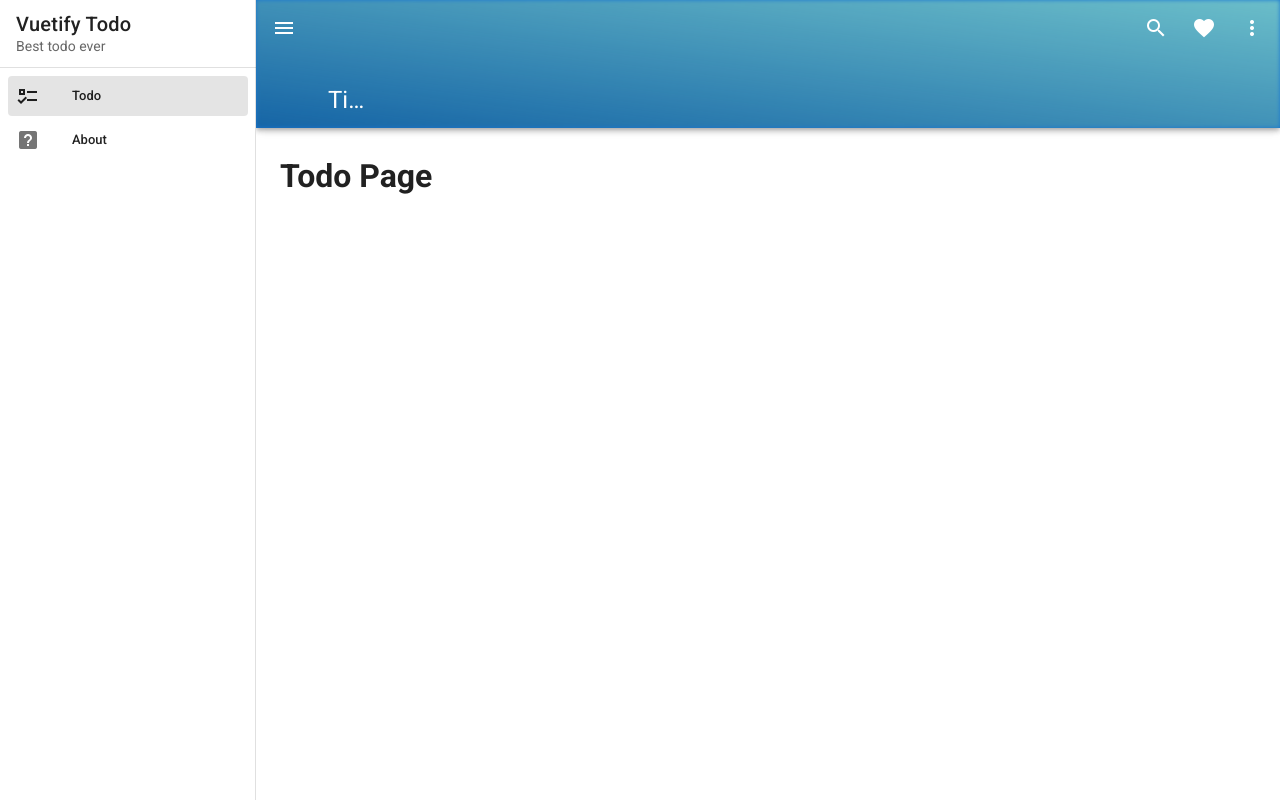
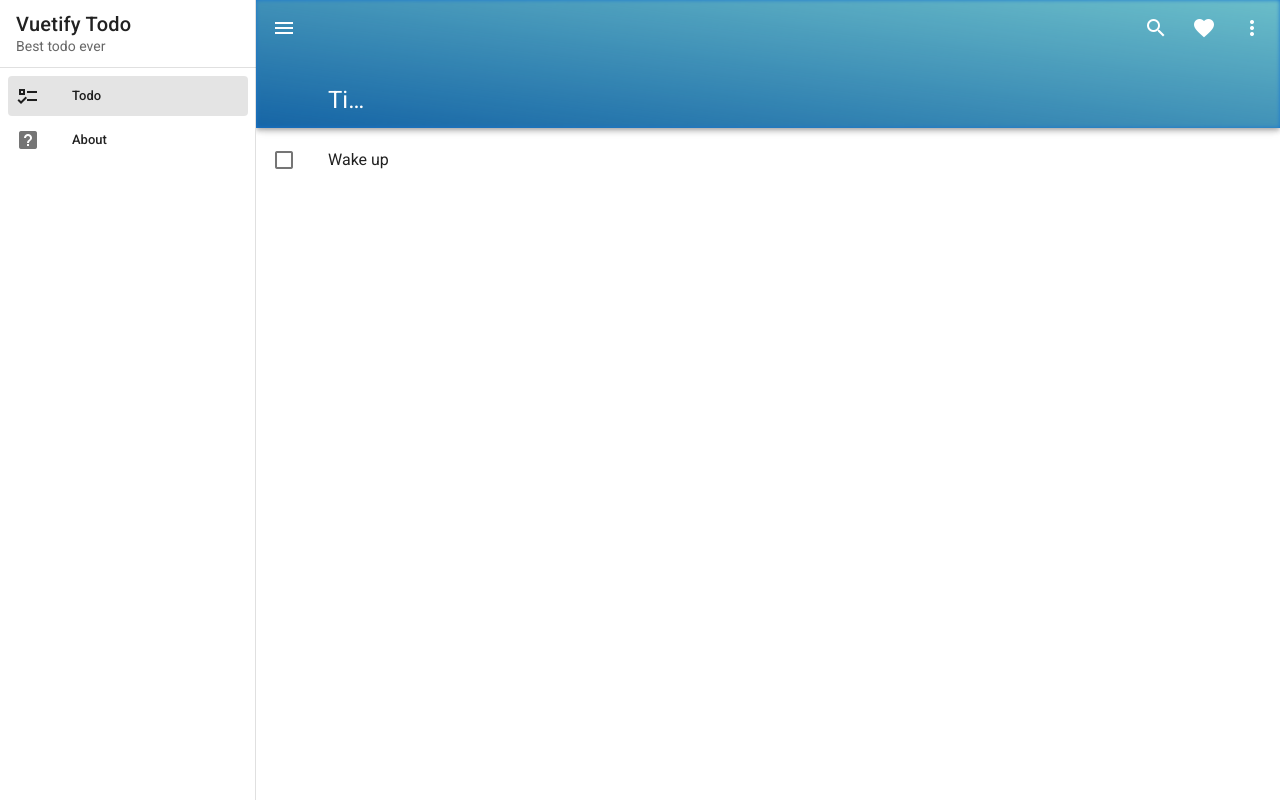
Before and after one commit to girotobial/Vuetify-todo, a Vue app: page / in a window 1280 px wide. Built offline with nearby package versions, Linux system fonts and the light colour scheme.

Commit message:
L17 add item list

```diff
--- a/src/views/Todo.vue
+++ b/src/views/Todo.vue
@@ -1,6 +1,18 @@
 <template>
-  <div class="home pa-6">
-    <h1>Todo Page</h1>
+  <div class="home">
+    <v-list flat>
+      <v-list-item>
+        <template v-slot:default="{ active }">
+          <v-list-item-action>
+            <v-checkbox :input-value="active" color="primary"></v-checkbox>
+          </v-list-item-action>
+
+          <v-list-item-content>
+            <v-list-item-title>Wake up</v-list-item-title>
+          </v-list-item-content>
+        </template>
+      </v-list-item>
+    </v-list>
   </div>
 </template>
 
```
